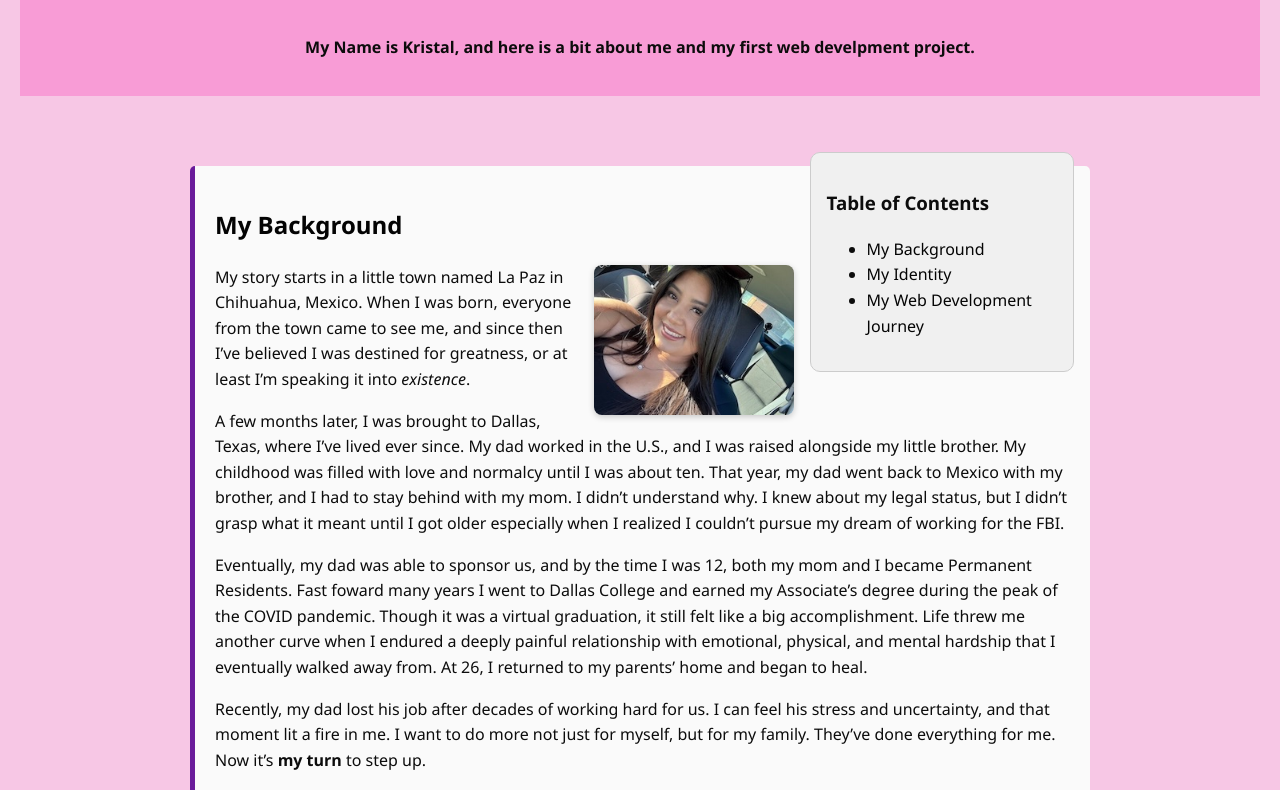
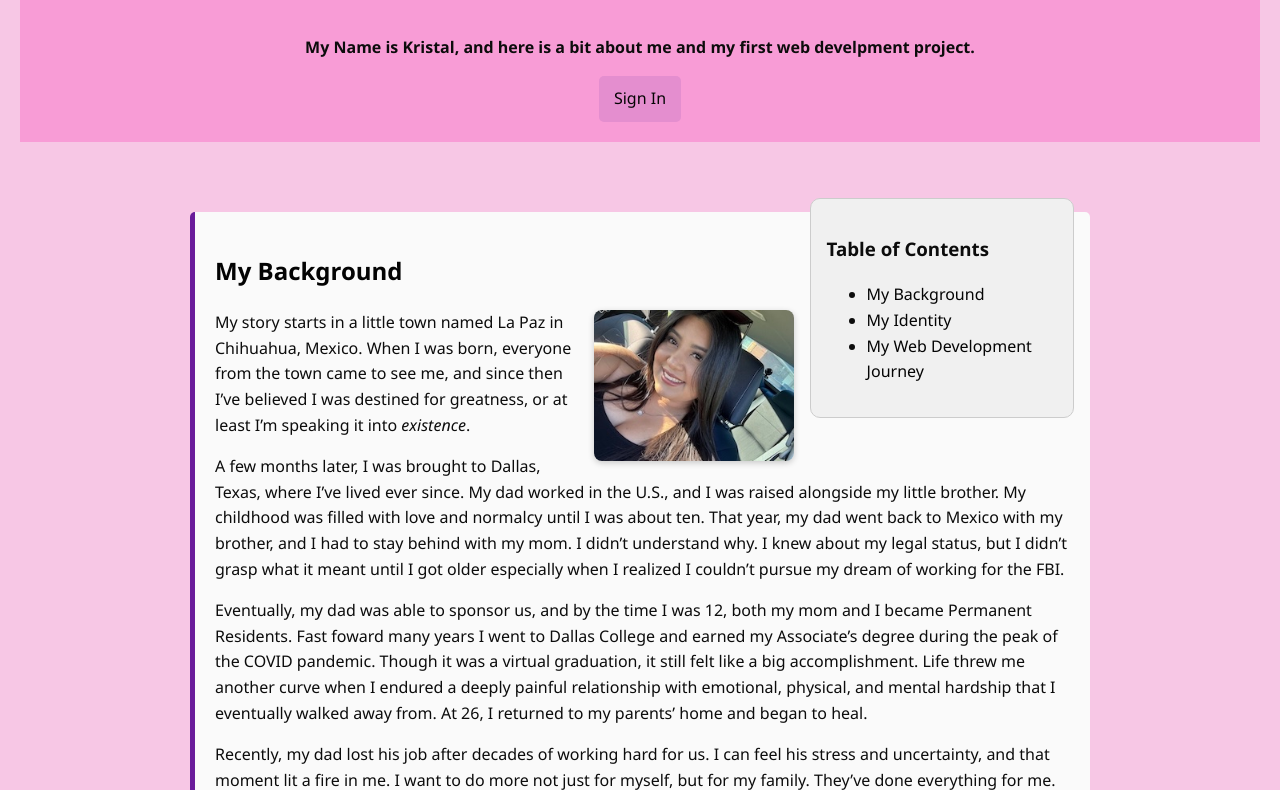
Before and after one commit to KristalEstrada/webtools, a plain HTML site: page index.html in a window 1280 px wide. Shown: the part 206-996 px from the top of the page. Drawn offline with Linux system fonts and the light colour scheme.

Commit message:
sign in change

```diff
--- a/css/style.css
+++ b/css/style.css
@@ -160,15 +160,15 @@ nav {
 .nav-left li {
   margin-right: 15px;
 }
-.floating-signin {
-  position: fixed;
-  top: 10px;
-  right: 20px;
+.signin-button {
   background-color: #e48ecf;
   color: white;
   padding: 10px 15px;
   border-radius: 5px;
   text-decoration: none;
+  display: inline-block;
+}
+
 }
 .topnav {
   background-color: #ffffff;
@@ -181,7 +181,7 @@ nav {
   text-decoration: none;
   color: #333;
   padding: 10px 15px;
-  display: inline-block;
+  display: inline-block; x
   margin-right: 15px;
   font-weight: bold;
 }
--- a/index.html
+++ b/index.html
@@ -20,7 +20,8 @@
       <img src="images/logo.jpg" alt="Site Logo" class="site-logo">
         <h1>Welcome! </h1>
         <p><b>My Name is Kristal, and here is a bit about me and my first web develpment project.</b></p>
-        <a href="#" class="sign-in-link floating-signin">Sign In</a>
+        <a href="login.html" class="signin-button">Sign In</a>
+
     </header>
 
     <main>
```
Also changed, not shown: 1 other file.
